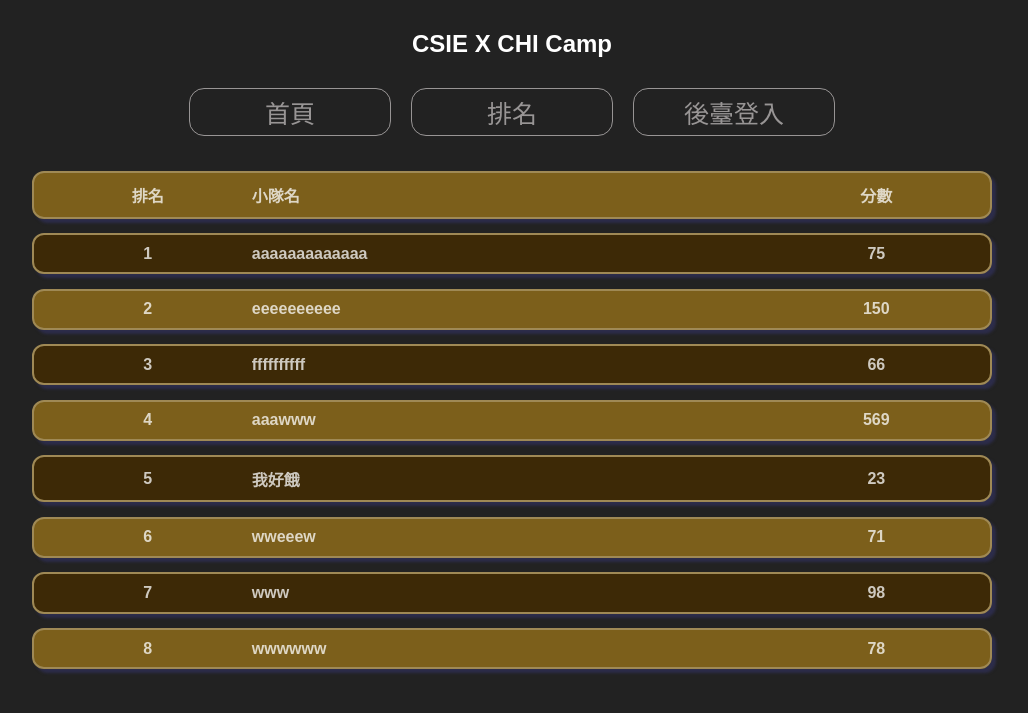
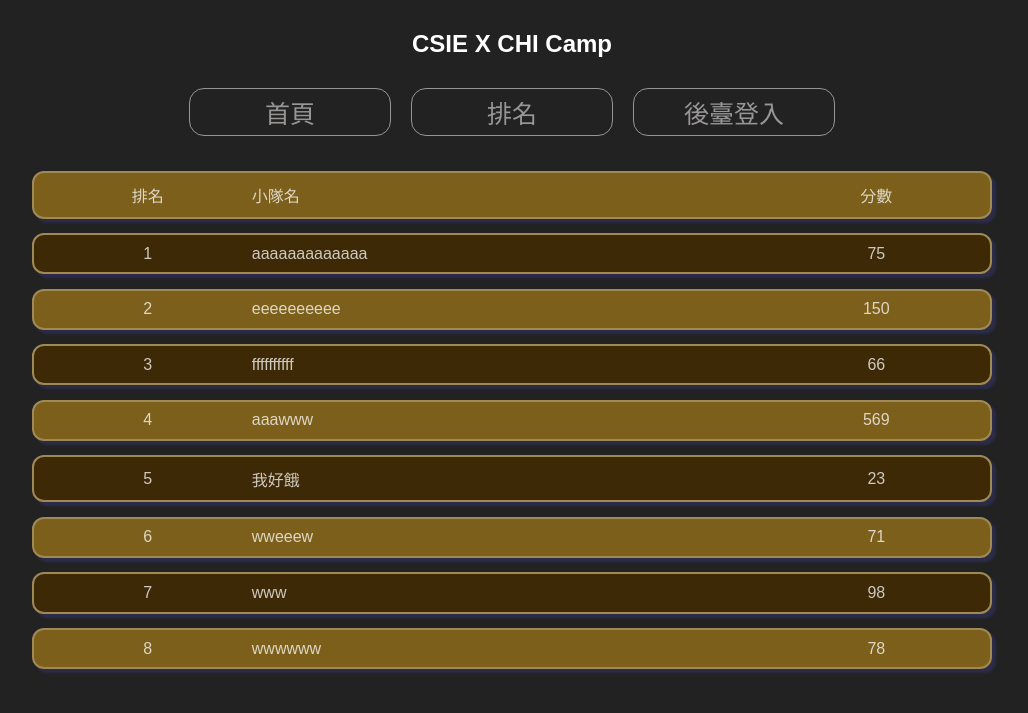
Before and after one commit to CCUCSIE110/rpg, a PHP site: page /rank.html in a window 1280 px wide. Shown: the top 713 px of the page, without its empty margins (128-1156 px from the left). Run offline with PHP 8.4, Linux system fonts and the light colour scheme; some libraries are stand-ins or nearby versions.

```diff
--- a/CSS/main.css
+++ b/CSS/main.css
@@ -59,7 +59,7 @@ nav {
   margin-top: 2%;
   width: 75%;
   color: rgba(255, 255, 255, 0.75);
-  font-weight: bold; }
+  /* font-weight: bold; */ }
 
 .opt {
   display: -webkit-box;
```
